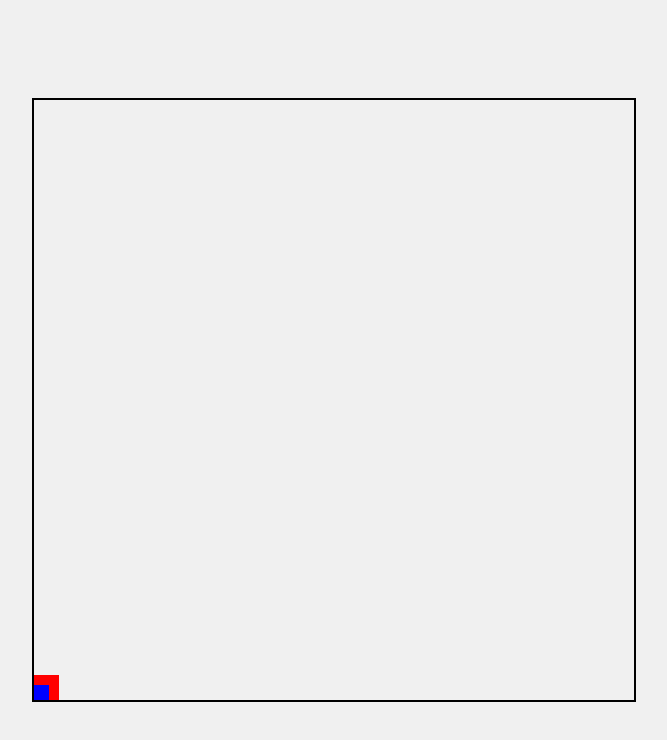
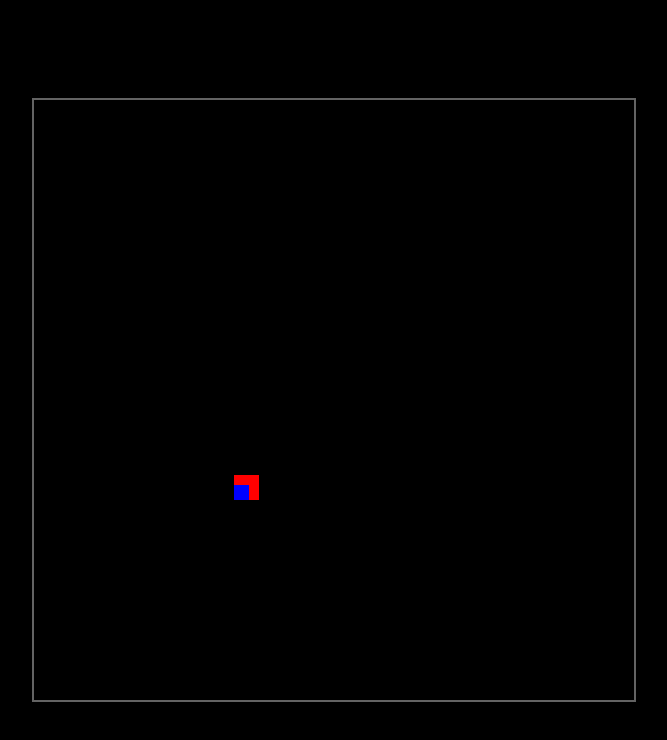
Before and after one commit to david20o7/game-project, a website: page public/movement/index.html in a window 1280 px wide. Shown: the whole page, without its empty margins (306-973 px from the left). Drawn offline with Linux system fonts and the light colour scheme.

Commit message:
updated style and initial position loading

```diff
--- a/public/movement/index.html
+++ b/public/movement/index.html
@@ -128,12 +128,12 @@
     <meta name="viewport" content="width=device-width, initial-scale=1.0" />
     <title>Sprite Movement</title>
     <link rel="stylesheet" href="style.css" />
+    <script async defer src="script.js"></script>
   </head>
   <body>
     <div id="box">
       <div id="sprite"></div>
       <div id="chaser"></div>
     </div>
-    <script src="script.js"></script>
   </body>
 </html>
--- a/public/movement/script.js
+++ b/public/movement/script.js
@@ -8,9 +8,18 @@ let keysPressed = {};
 
 const toNum = (pxVal) => parseInt(pxVal, 10) || 0;
 
-const updatePosition = () => {
-  let left = toNum(sprite.style.left);
-  let bottom = toNum(sprite.style.bottom);
+const updatePosition = (isInit = false) => {
+  let left = 0;
+  let bottom = 0;
+
+  if (isInit) {
+    const style = window.getComputedStyle(sprite);
+    left = toNum(style.left);
+    bottom = toNum(style.bottom);
+  } else {
+    left = toNum(sprite.style.left);
+    bottom = toNum(sprite.style.bottom);
+  }
 
   if (keysPressed["ArrowLeft"]) {
     left = Math.max(left - speed, 0);
@@ -64,4 +73,4 @@ const handleKeyUp = (e) => {
 window.addEventListener("keydown", handleKeyDown);
 window.addEventListener("keyup", handleKeyUp);
 
-requestAnimationFrame(updatePosition);
+requestAnimationFrame(() => updatePosition(true));
--- a/public/movement/style.css
+++ b/public/movement/style.css
@@ -4,11 +4,11 @@ body {
   align-items: center;
   height: 100vh;
   margin: 0;
-  background-color: #f0f0f0;
+  background-color: black;
 }
 
 #box {
-  border: 2px solid black;
+  border: 2px solid rgb(99, 99, 99);
   width: 600px;
   height: 600px;
   display: flex;
@@ -22,8 +22,8 @@ body {
   height: 25px;
   background: red;
   position: absolute;
-  left: 0;
-  bottom: 0;
+  left: 200px;
+  bottom: 200px;
 }
 
 #chaser {
@@ -31,6 +31,6 @@ body {
   height: 15px;
   background: blue;
   position: absolute;
-  left: 0;
-  bottom: 0;
+  left: 200px;
+  bottom: 200px;
 }
```
Also changed, not shown: public/login/index.html (+3 -0 lines).
